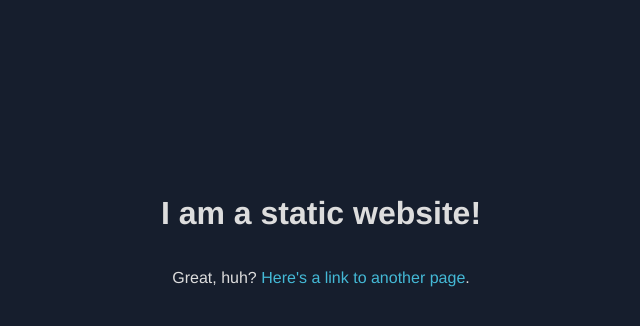
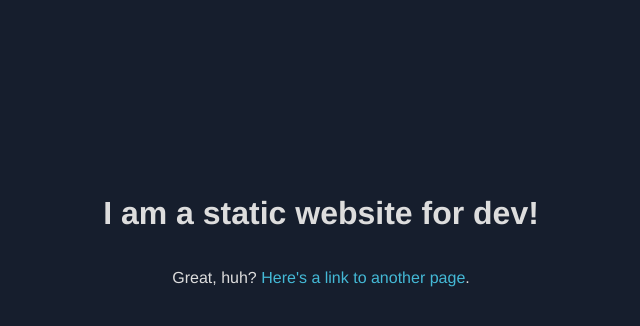
Before and after one commit to craftech-academy/curso-basico-devops-marzo-2021, a Flask app: page / in a window 1280 px wide. Shown: the part 162-488 px from the top of the page, without its empty margins (319-959 px from the left). Run offline with Flask 2, Linux system fonts and the light colour scheme; some web fonts are replaced.

Commit message:
change message

```diff
--- a/templates/index.html
+++ b/templates/index.html
@@ -9,7 +9,7 @@
     </head>
 
     <body>
-        <h1>I am a static website!</h1>
+        <h1>I am a static website for dev!</h1>
 
         <p>Great, huh? <a href="/other">Here's a link to another page</a>.</p>
     </body>
```
